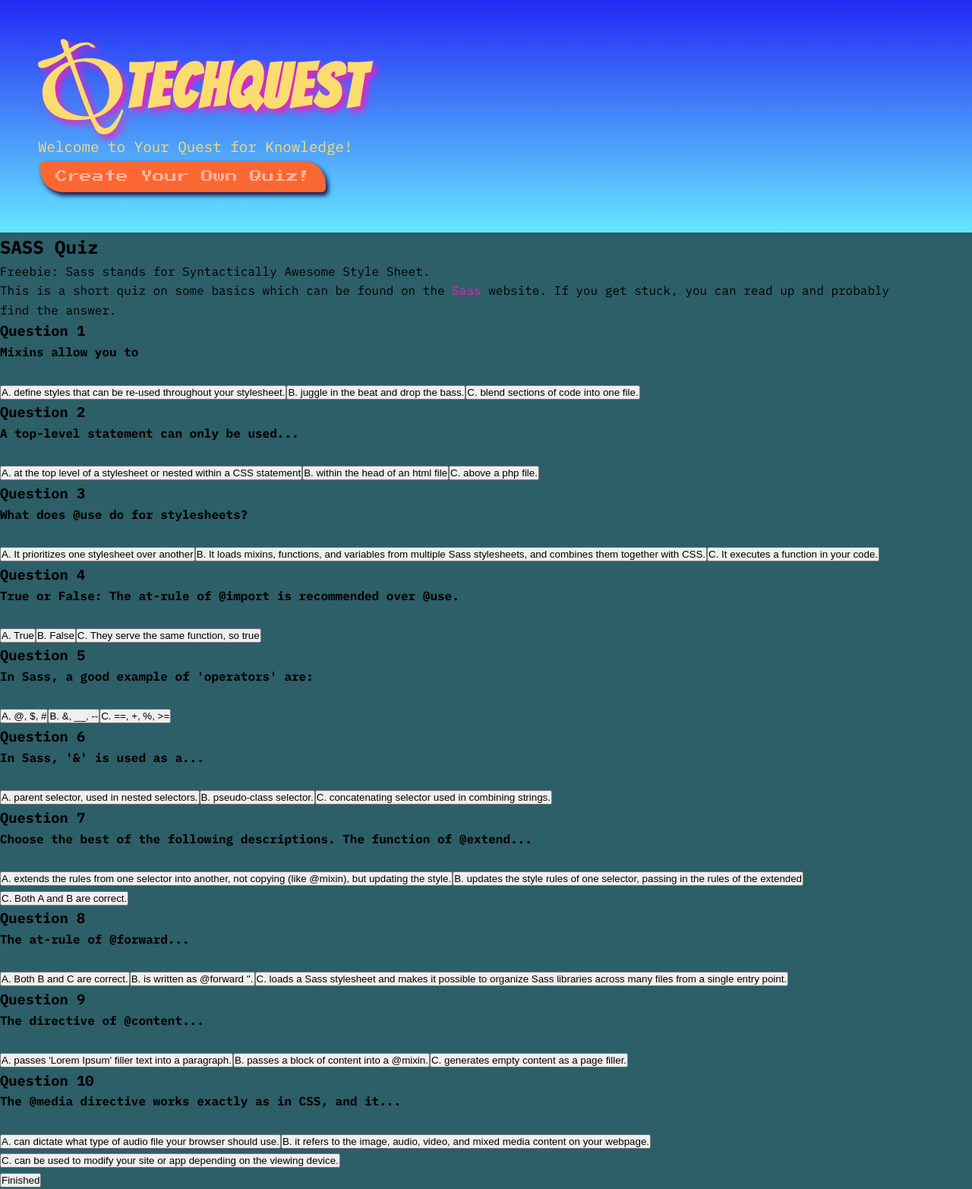
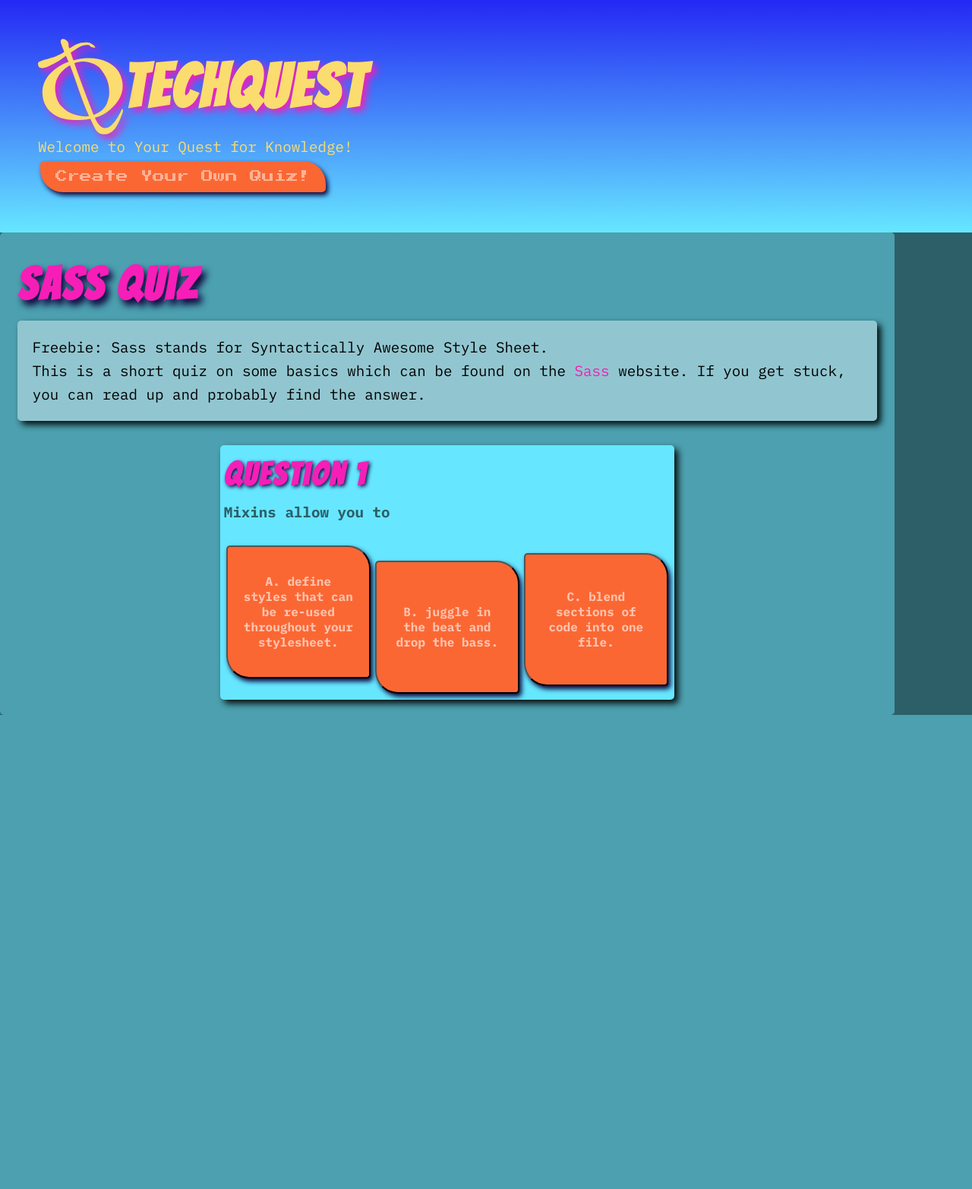
Before and after one commit to Sukrit249/TechQuest, a PHP site: page /quiz-sass/quiz_sass.php in a window 1280 px wide. Shown: the whole page at 76% size. After the commit the page ends 941 px from the top, so only its background shows below. Run offline with PHP 8.4, Linux system fonts and the light colour scheme.

Commit message:
do 24.06 10.03 god help me

```diff
--- a/www/public/quiz-sass/quiz_sass.php
+++ b/www/public/quiz-sass/quiz_sass.php
@@ -1,4 +1,6 @@
 <?php
+session_start(); // starting/continue the session
+// Creating a session array with a question and the correct answer
   require_once '../php/includes/header.inc.php';       // Includes the header
   require_once '../php/functions.php';             // Includes the functions.php
   require_once '../quiz/regular/sass/create.php';   // Path to the php file where the 3 arrays are set
@@ -7,22 +9,29 @@
 
 
   //end test
+// Creating an empty array for the answers given by the client
+$_SESSION['score'] = [];
 
-function btnClick() {
-
+if (!isset($_SESSION['quiz_counter'])) { // If the $_SEEION['quiz_counter'] is not already set
+  // Creating a session variable with a counter for the question selection
+  $_SESSION['quiz_counter'] = 0;
 }
+// just a shorter way to get the quiz counter value
+$counter = $_SESSION['quiz_counter'];
 
 
- function runQuestion($num) {
+ function runQuestion($counter) {
    global $qa;
-    echo '<h4>' . $qa[$num][0] . '</h4>';
+    echo '<h4>' . $qa[$counter][0] . '</h4>';
     echo "<br><ul>";
     for ($aText = 0; $aText < 3; $aText++) {
-      echo '<button type="button" class="btn" name="' . $num. '-answers" value="' . $qa[$num][1][$aText][1] . '">' . $qa[$num][1][$aText][0] . '</button>';
+      echo '<button type="submit" class="btn" name="options" value="' . $qa[$counter][1][$aText][1] . '">' . $qa[$counter][1][$aText][0] . '</button>';
     }
 
 
  }
+
+
 
 //  $score = 0;
 
@@ -44,82 +53,20 @@ function btnClick() {
         </p>
     </div>
 
-    <form action="quiz_sass.php" method="POST">
+    <form action="results_sass.php" method="POST">
 
       <div class="quizContainer">
         <div class="qText">
-          <h3>Question 1</h3>
+          <h3>Question <?php echo $counter + 1?></h3>
           <?php
-           runQuestion(0);
-          ?>
-          </div>
-          <div class="qText">
-          <h3>Question 2</h3>
-
-          <?php
-           runQuestion(1);
-          ?>
-          </div>
-          <div class="qText">
-          <h3>Question 3</h3>
-
-          <?php
-           runQuestion(2);
-          ?>
-          </div>
-          <div class="qText">
-          <h3>Question 4</h3>
-
-          <?php
-           runQuestion(3);
-          ?>
-          </div>
-          <div class="qText">
-          <h3>Question 5</h3>
-
-          <?php
-           runQuestion(4);
-          ?>
-          </div>
-          <div class="qText">
-          <h3>Question 6</h3>
-
-          <?php
-           runQuestion(5);
-          ?>
-          </div>
-          <div class="qText">
-          <h3>Question 7</h3>
-
-          <?php
-           runQuestion(6);
-          ?>
-          </div>
-          <div class="qText">
-          <h3>Question 8</h3>
-
-          <?php
-           runQuestion(7);
-          ?>
-          </div>
-          <div class="qText">
-          <h3>Question 9</h3>
-
-          <?php
-           runQuestion(8);
-          ?>
-          </div>
-          <div class="qText">
-          <h3>Question 10</h3>
-
-          <?php
-           runQuestion(9);
+           runQuestion($counter);
           ?>
           </div>
 
+
       </div>
 
-      <button type="submit" class="btn" value="Finished">Finished</button>
+      <!-- <button type="submit" class="btn" value="Finished">Finished</button> -->
 
 
     </form>
--- a/www/public/quiz/regular/sass/create.php
+++ b/www/public/quiz/regular/sass/create.php
@@ -70,6 +70,8 @@ $qa = [
   ]]
 
 ];
+
+
 
 // $as = [
 
--- a/www/public/src/scss/style.scss
+++ b/www/public/src/scss/style.scss
@@ -5,6 +5,7 @@
 @import "header";
 @import "card";
 @import "create_quiz";
+@import "quiz-sass";
 // base
 
 * {
@@ -20,7 +21,6 @@ html {
   //Magic???
   @media (max-width: 1200px) {
     font-size: calc(10px + 0.2vw);
-
   }
 }
 
```
Also changed, not shown: www/public/quiz-sass/results_sass.php (added, +14 -0 lines), www/public/build/css/style.css, 1 other file.
